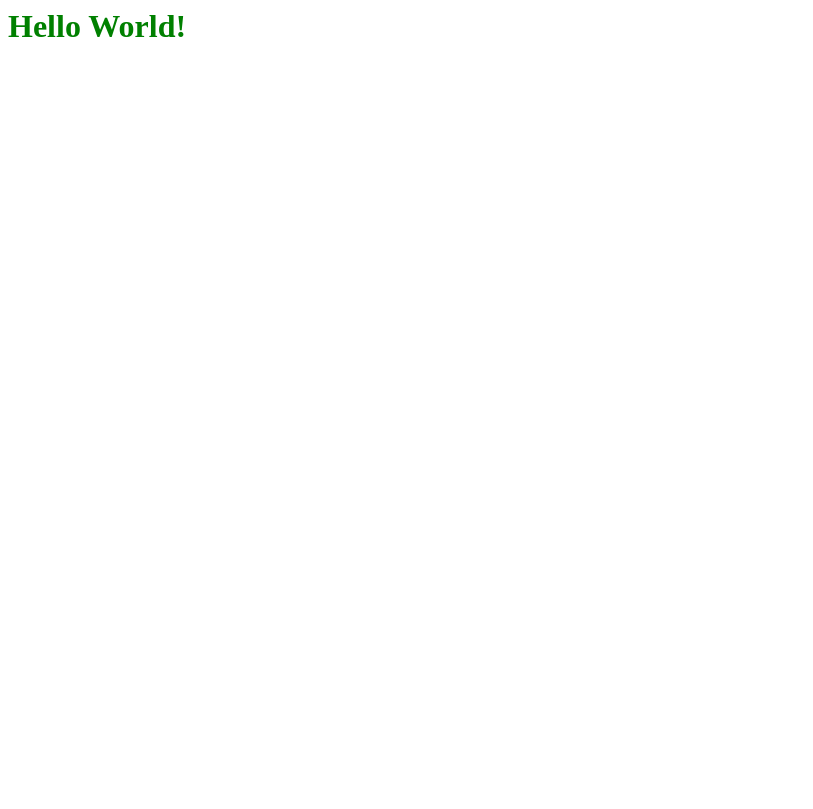
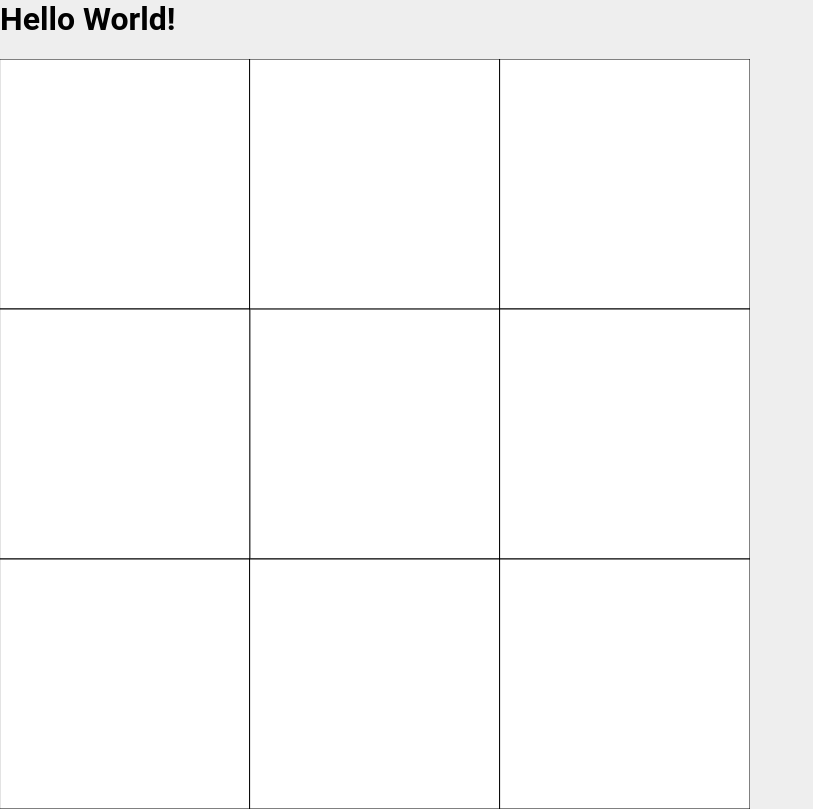
Before and after one commit to allanpichardo/reflections, a website built with webpack: page public/index.html in a window 1280 px wide. Shown: the whole page, without its empty margins (0-813 px from the left). Built offline with nearby package versions, Linux system fonts and the light colour scheme.

Commit message:
Set up room grid

```diff
--- a/src/css/index.css
+++ b/src/css/index.css
@@ -1,3 +1,10 @@
-h1 {
-  color: green;
+body {
+  background-color: #eeeeee;
+  font-family: 'Roboto', sans-serif;
+  margin: 0;
+  padding: 0;
+
+  canvas {
+    background-color: white;
+  }
 }
--- /dev/null
+++ b/src/js/BoundingBox.ts
@@ -0,0 +1,34 @@
+import Point from "./Point";
+
+export default class BoundingBox {
+    position: Point;
+    width: number;
+    height: number;
+
+    constructor(x: number, y: number, width: number, height: number) {
+        this.position = {x, y};
+        this.width = width;
+        this.height = height;
+    }
+
+    get center(): Point {
+        return {
+            x: this.position.x + this.width / 2,
+            y: this.position.y + this.height / 2
+        };
+    }
+
+    intersects(other: BoundingBox): boolean {
+        return this.position.x < other.position.x + other.width &&
+               this.position.x + this.width > other.position.x &&
+               this.position.y < other.position.y + other.height &&
+               this.position.y + this.height > other.position.y;
+    }
+
+    contains(point: Point): boolean {
+        return point.x >= this.position.x &&
+               point.x <= this.position.x + this.width &&
+               point.y >= this.position.y &&
+               point.y <= this.position.y + this.height
+    }
+}
--- /dev/null
+++ b/src/js/Point.ts
@@ -0,0 +1,4 @@
+export default interface Point {
+    x: number;
+    y: number;
+}
--- /dev/null
+++ b/src/js/Room.ts
@@ -0,0 +1,26 @@
+import SceneObject from "./SceneObject";
+import BoundingBox from "./BoundingBox";
+import p5 from "p5";
+
+export default class Room implements SceneObject {
+    p5: p5;
+    boundingBox: BoundingBox;
+    isVirtual: boolean;
+
+    constructor(p5: p5, x: number, y: number, isVirtual: boolean = false) {
+        this.p5 = p5;
+        this.boundingBox = new BoundingBox(x - 125, y - 125, 250, 250);
+        this.isVirtual = isVirtual;
+    }
+
+    setup(): void {
+
+    }
+
+    draw(): void {
+        this.p5.stroke(0, this.isVirtual ? 127 : 255);
+        this.p5.strokeWeight(1);
+        this.p5.fill(255, this.isVirtual ? 127 : 255);
+        this.p5.rect(this.boundingBox.position.x, this.boundingBox.position.y, this.boundingBox.width, this.boundingBox.height);
+    }
+}
--- /dev/null
+++ b/src/js/Scene.ts
@@ -0,0 +1,42 @@
+import p5 from "p5";
+import SceneObject from "./SceneObject";
+import Room from "./Room";
+import BoundingBox from "./BoundingBox";
+
+/**
+ * This is where the main sketch is built. This class is a controller
+ * that manages the scene objects and the canvas.
+ *
+ * The scene is a 3 x 3 grid of rooms. The center room is the main room
+ */
+export default class Scene {
+    p5: p5;
+    sceneObjects: Map<string, SceneObject>;
+    boundingBox: BoundingBox;
+
+    constructor(p5: p5, width: number, height: number) {
+        this.p5 = p5;
+        this.boundingBox = new BoundingBox(0, 0, width, height);
+        this.sceneObjects = new Map<string, SceneObject>();
+
+        this.buildScene();
+    }
+
+    buildScene(): void {
+        for(let i = 0; i < 3; i++) {
+            for(let j = 0; j < 3; j++) {
+                const room = new Room(this.p5, i * 250 + 125, j * 250 + 125, i === 1 && j === 1);
+                this.sceneObjects.set(`${i},${j}`, room);
+            }
+        }
+    }
+
+    setup(): void {
+        this.p5.createCanvas(this.boundingBox.width, this.boundingBox.height);
+        this.sceneObjects.forEach(sceneObject => sceneObject.setup());
+    }
+
+    draw(): void {
+        this.sceneObjects.forEach(sceneObject => sceneObject.draw());
+    }
+}
--- /dev/null
+++ b/src/js/SceneObject.ts
@@ -0,0 +1,9 @@
+import BoundingBox from "./BoundingBox";
+import p5 from "p5";
+
+export default interface SceneObject {
+    p5: p5;
+    boundingBox: BoundingBox;
+    setup(): void;
+    draw(): void;
+}
--- a/src/js/index.ts
+++ b/src/js/index.ts
@@ -1,5 +1,13 @@
 import '../css/index.css';
 import p5 from "p5";
+import Scene from "./Scene";
 
-console.log("Hello, World!");
-console.log(p5);
+function main(): void {
+    new p5((p5: p5) => {
+        const scene = new Scene(p5, 750, 750);
+        p5.setup = scene.setup.bind(scene);
+        p5.draw = scene.draw.bind(scene);
+    });
+}
+
+main();
```
Also changed, not shown: src/js/Draggable.ts (added, +52 -0 lines).
